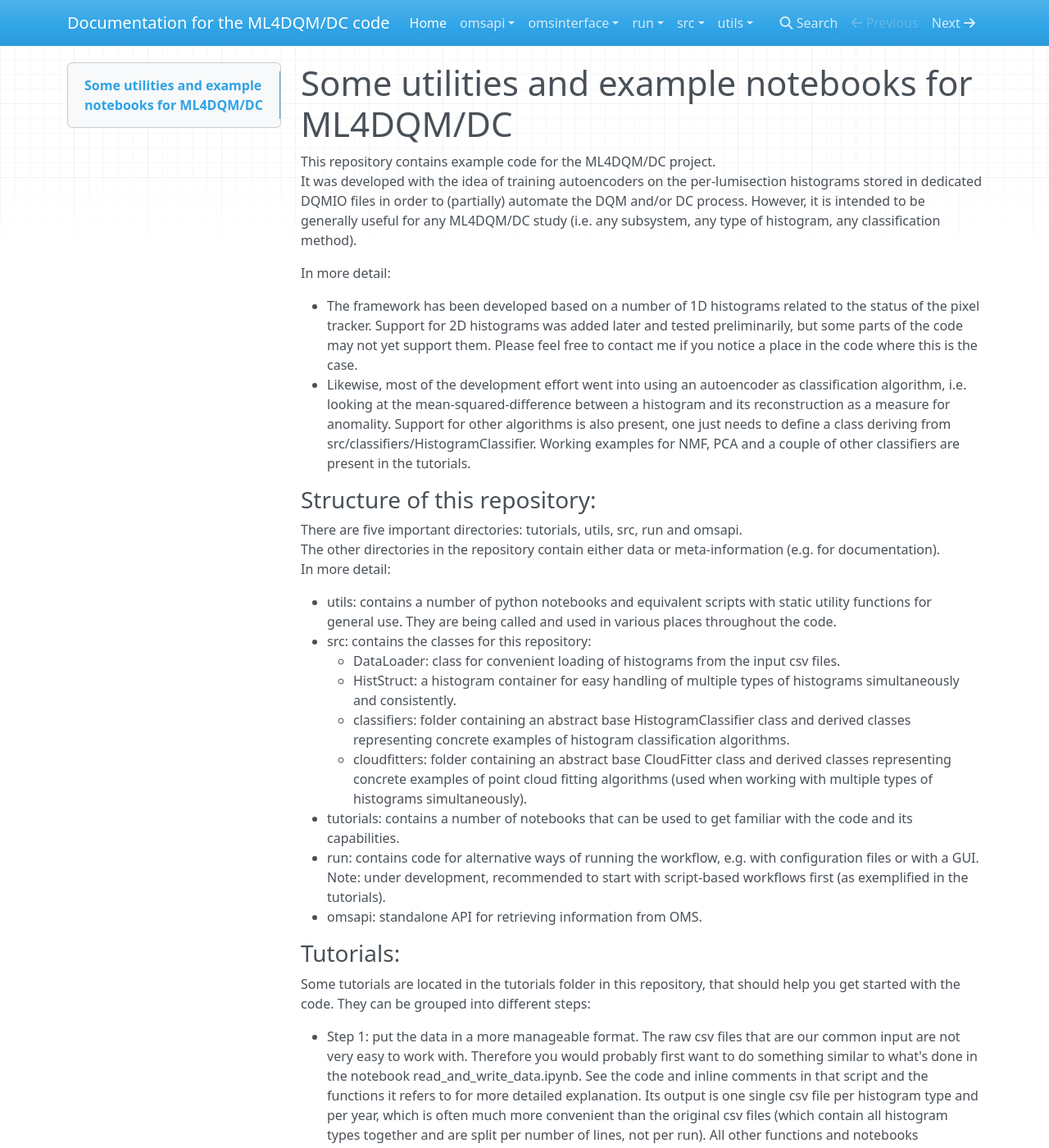
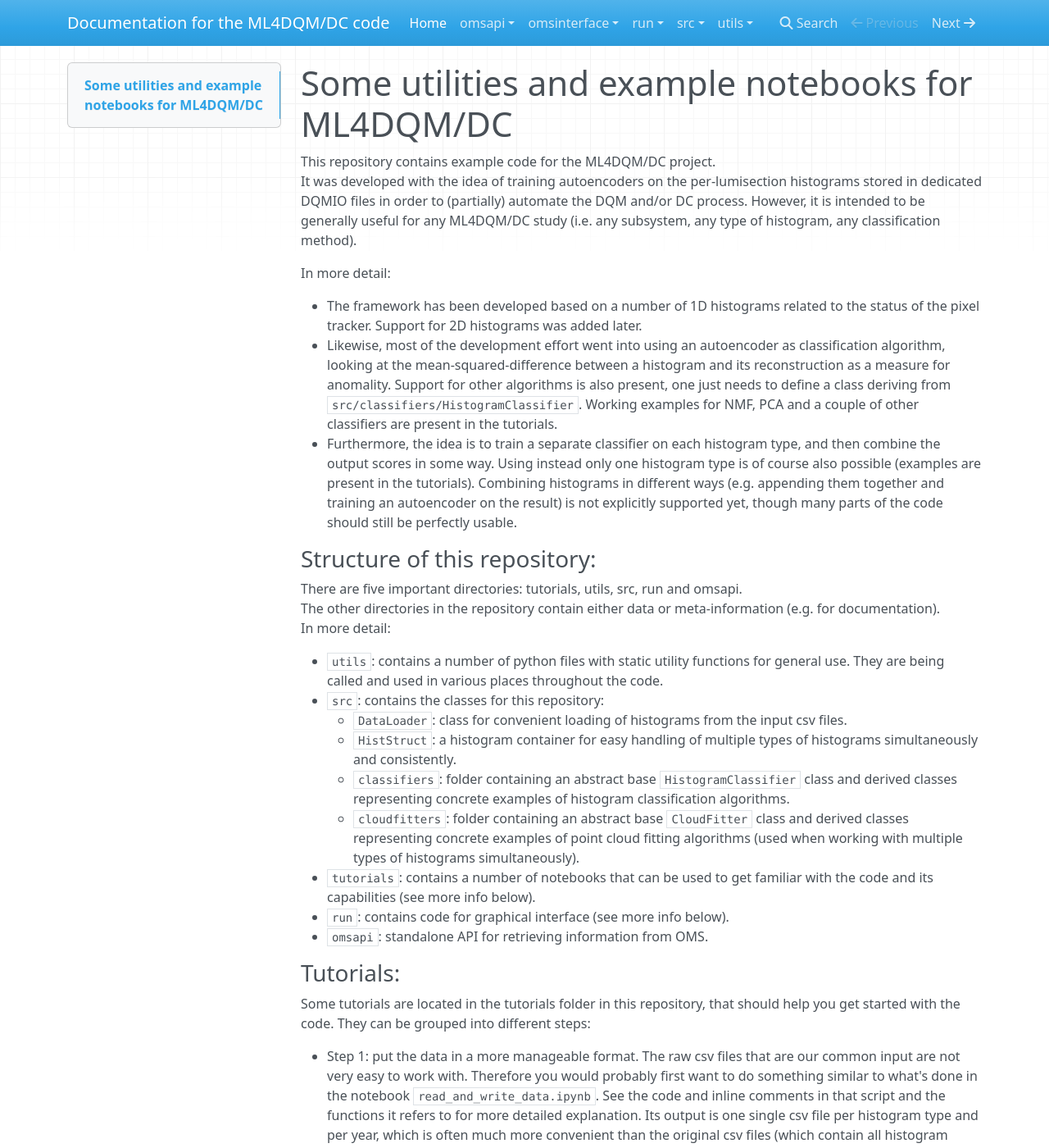
Before and after one commit to LukaLambrecht/ML4DQMDC-PixelAE, an MkDocs documentation site: the page built from docs/index.md, in a window 1280 px wide and 1400 px high. Shown: the whole window at 82% size. Built offline with MkDocs 1.6.1, drawn with Linux system fonts in a browser that asks for light colours; nearby versions of some CDN libraries; some of the changed text lies outside the part shown.

```diff
--- a/docs/index.md
+++ b/docs/index.md
@@ -5,34 +5,37 @@ It was developed with the idea of training autoencoders on the per-lumisection h
 
 In more detail:
 
-- The framework has been developed based on a number of 1D histograms related to the status of the pixel tracker. Support for 2D histograms was added later and tested preliminarily, but some parts of the code may not yet support them. Please feel free to contact me if you notice a place in the code where this is the case.
-- Likewise, most of the development effort went into using an autoencoder as classification algorithm, i.e. looking at the mean-squared-difference between a histogram and its reconstruction as a measure for anomality. Support for other algorithms is also present, one just needs to define a class deriving from src/classifiers/HistogramClassifier. Working examples for NMF, PCA and a couple of other classifiers are present in the tutorials.
+- The framework has been developed based on a number of 1D histograms related to the status of the pixel tracker. Support for 2D histograms was added later.
+- Likewise, most of the development effort went into using an autoencoder as classification algorithm, looking at the mean-squared-difference between a histogram and its reconstruction as a measure for anomality. Support for other algorithms is also present, one just needs to define a class deriving from `src/classifiers/HistogramClassifier`. Working examples for NMF, PCA and a couple of other classifiers are present in the tutorials.
+- Furthermore, the idea is to train a separate classifier on each histogram type, and then combine the output scores in some way. Using instead only one histogram type is of course also possible (examples are present in the tutorials). Combining histograms in different ways (e.g. appending them together and training an autoencoder on the result) is not explicitly supported yet, though many parts of the code should still be perfectly usable.
 
 ### Structure of this repository:
 There are five important directories: tutorials, utils, src, run and omsapi.
 The other directories in the repository contain either data or meta-information (e.g. for documentation).
 In more detail:
 
-- utils: contains a number of python notebooks and equivalent scripts with static utility functions for general use. They are being called and used in various places throughout the code.
-- src: contains the classes for this repository:
-    - DataLoader: class for convenient loading of histograms from the input csv files.
-    - HistStruct: a histogram container for easy handling of multiple types of histograms simultaneously and consistently.
-    - classifiers: folder containing an abstract base HistogramClassifier class and derived classes representing concrete examples of histogram classification algorithms.
-    - cloudfitters: folder containing an abstract base CloudFitter class and derived classes representing concrete examples of point cloud fitting algorithms (used when working with multiple types of histograms simultaneously).
-- tutorials: contains a number of notebooks that can be used to get familiar with the code and its capabilities.
-- run: contains code for alternative ways of running the workflow, e.g. with configuration files or with a GUI. Note: under development, recommended to start with script-based workflows first (as exemplified in the tutorials).
-- omsapi: standalone API for retrieving information from OMS.
+- `utils`: contains a number of python files with static utility functions for general use. They are being called and used in various places throughout the code.
+- `src`: contains the classes for this repository:
+    - `DataLoader`: class for convenient loading of histograms from the input csv files.
+    - `HistStruct`: a histogram container for easy handling of multiple types of histograms simultaneously and consistently.
+    - `classifiers`: folder containing an abstract base `HistogramClassifier` class and derived classes representing concrete examples of histogram classification algorithms.
+    - `cloudfitters`: folder containing an abstract base `CloudFitter` class and derived classes representing concrete examples of point cloud fitting algorithms (used when working with multiple types of histograms simultaneously).
+- `tutorials`: contains a number of notebooks that can be used to get familiar with the code and its capabilities (see more info below).
+- `run`: contains code for graphical interface (see more info below).
+- `omsapi`: standalone API for retrieving information from OMS.
 
 ### Tutorials:
 Some tutorials are located in the tutorials folder in this repository, that should help you get started with the code. They can be grouped into different steps:
 
-- Step 1: put the data in a more manageable format. The raw csv files that are our common input are not very easy to work with. Therefore you would probably first want to do something similar to what's done in the notebook read\_and\_write\_data.ipynb. See the code and inline comments in that script and the functions it refers to for more detailed explanation. Its output is one single csv file per histogram type and per year, which is often much more convenient than the original csv files (which contain all histogram types together and are split per number of lines, not per run). All other functions and notebooks presuppose this first step.
-- Step 2: plot the data. Next, you can run plot\_histograms.ipynb and plot\_histograms\_loop.ipynb. These notebooks should help you get a feeling of what your histogram looks like in general, and perhaps help you find some anomalies that you can use for testing. For 2D histograms, look at plot\_histograms\_2d.ipynb instead.
-- Step 3: train an autoencoder. The scripts autoencoder.ipynb and autoencoder\_iterative.ipynb are used to train an autoencoder on the whole dataset or a particular subset respectively. Finally, autoencoder\_combine.ipynb trains autoencoders on multiple types of histograms and combines the mse's for each. An example on how to implement another classification method is shown in template\_combine.ipynb.
+- Step 1: put the data in a more manageable format. The raw csv files that are our common input are not very easy to work with. Therefore you would probably first want to do something similar to what's done in the notebook `read_and_write_data.ipynb`. See the code and inline comments in that script and the functions it refers to for more detailed explanation. Its output is one single csv file per histogram type and per year, which is often much more convenient than the original csv files (which contain all histogram types together and are split per number of lines, not per run). All other functions and notebooks presuppose this first step.
+- Step 2: plot the data. Next, you can run `plot_histograms.ipynb` and `plot_histograms_loop.ipynb`. These notebooks should help you get a feeling of what your histogram looks like in general, and perhaps help you find some anomalies that you can use for testing. For 2D histograms, look at `plot_histograms_2d.ipynb` instead.
+- Step 3: train an autoencoder. The scripts autoencoder.ipynb and `autoencoder_iterative.ipynb` are used to train an autoencoder on the whole dataset or a particular subset respectively. Finally, `autoencoder_combine.ipynb` trains autoencoders on multiple types of histograms and combines the mse's for each. An example on how to implement another classification method is shown in `template_combine.ipynb`.
+
+### Graphical interface:
+See more info [here](https://lukalambrecht.github.io/ML4DQM-DC/run/)
 
 ### Other remarks:
-
-- The repository contains no data files. I was planning to put some example data files in a data folder, but the files are too big for github. However, the tutorial read\_and\_write\_data.ipynb should help you get the data from where it is stored and put it in a useful format for further processing.
+- The repository contains no data files. I was planning to put some example data files in a data folder, but the files are too big for github. However, the tutorial `read_and_write_data.ipynb` should help you get the data from where it is stored and put it in a useful format for further processing.
 - Another way to get started is to get them from my [CERNBox](https://cernbox.cern.ch/index.php/s/E9GzJ4WMZs3jbPd)
 - Disclaimer: the whole repository is still in development stage. Feel free to contact me in case you found bugs or if you have other suggestions.
 
@@ -55,5 +58,5 @@ Some tutorials are located in the tutorials folder in this repository, that shou
 
 ### Further documentation:
 
-- Documentation for all the class definitions and functions in the relevant code directories: https://LukaLambrecht.github.io/ML4DQM-DC/ (note: this documentation is generated automatically from comments in the code and currently not yet in perfect shape, both regarding content and layout).
+- Documentation for all the class definitions and functions in the relevant code directories can be found [here](https://LukaLambrecht.github.io/ML4DQM-DC/).
 - Note that the website above does not include documentation for the tutorials (yet?). However, some comments in the tutorial notebooks should provide (enough?) explanation to follow along.
```
Also changed, not shown: README.md (+20 -17 lines).
